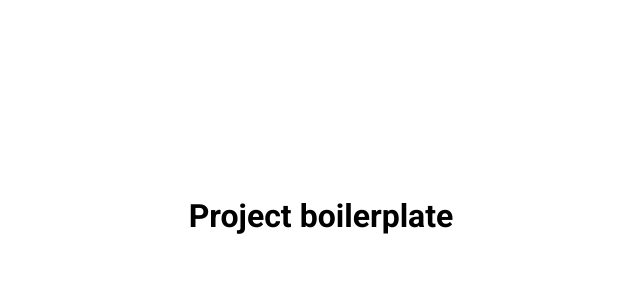
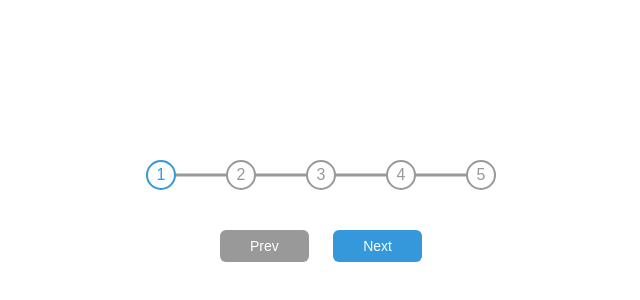
Before and after one commit to techhadera/Projects50, a plain HTML site: page index.html in a window 1280 px wide. Shown: the part 184-484 px from the top of the page, without its empty margins (319-959 px from the left). Drawn offline with Linux system fonts and the light colour scheme; a web font is replaced by a local one.

Commit message:
feat: task completed

```diff
--- a/index.html
+++ b/index.html
@@ -9,10 +9,23 @@
       href="https://cdnjs.cloudflare.com/ajax/libs/font-awesome/5.15.4/css/all.min.css"
     />
     <link rel="stylesheet" href="style.css" />
-    <title>Project boilerplate</title>
+    <title>Progress steps</title>
   </head>
   <body>
-    <h1>Project boilerplate</h1>
+    <main class="root">
+      <div class="progress-container">
+        <div class="progress-bar" id="progressBar"></div>
+        <div class="digit digit_active">1</div>
+        <div class="digit">2</div>
+        <div class="digit">3</div>
+        <div class="digit">4</div>
+        <div class="digit">5</div>
+      </div>
+      <div class="buttons">
+        <button class="button button-prev" disabled id="btnPrev">Prev</button>
+        <button class="button button-next" id="btnNext">Next</button>
+      </div>
+    </main>
 
     <script src="script.js"></script>
   </body>
--- a/script.js
+++ b/script.js
@@ -0,0 +1,42 @@
+const btnPrev = document.getElementById("btnPrev");
+const btnNext = document.getElementById("btnNext");
+const progressBar = document.getElementById("progressBar");
+const digits = document.querySelectorAll(".digit");
+
+let counter = 0;
+
+btnNext.addEventListener("click", () => {
+  if (counter < digits.length - 1) {
+    counter++;
+    updateState();
+  }
+});
+
+btnPrev.addEventListener("click", () => {
+  if (counter > 0) {
+    counter--;
+    updateState();
+  }
+});
+
+function updateState() {
+  progressBar.style.width = counter * (1 / (digits.length - 1)) * 100 + "%";
+
+  for (let i = 0; i < digits.length; i++) {
+    if (i <= counter) {
+      digits[i].classList.add("digit_active");
+    } else {
+      digits[i].classList.remove("digit_active");
+    }
+  }
+
+  if (counter === digits.length - 1) {
+    btnNext.disabled = true;
+  } else if (counter === 0) {
+    btnNext.disabled = false;
+    btnPrev.disabled = true;
+  } else {
+    btnNext.disabled = false;
+    btnPrev.disabled = false;
+  }
+}
--- a/style.css
+++ b/style.css
@@ -1,4 +1,4 @@
-@import url("https://fonts.googleapis.com/css2?family=Roboto:wght@400;700&display=swap");
+@import url("https://fonts.googleapis.com/css2?family=Muli&display=swap");
 
 * {
   box-sizing: border-box;
@@ -12,5 +12,90 @@ body {
   justify-content: center;
   height: 100vh;
   overflow: hidden;
-  font-family: "Roboto", sans-serif;
+  font-family: "Muli", sans-serif;
 }
+
+.root {
+  display: flex;
+  flex-direction: column;
+  align-items: center;
+}
+
+.progress-container {
+  position: relative;
+  display: flex;
+  justify-content: space-between;
+  max-width: 100%;
+  width: 350px;
+}
+
+.progress-container::before {
+  content: "";
+  position: absolute;
+  top: 50%;
+  left: 0;
+  height: 3px;
+  width: 100%;
+  z-index: -1;
+  transform: translateY(-50%);
+  background-color: #999;
+}
+
+.progress-bar {
+  position: absolute;
+  top: 50%;
+  left: 0;
+  height: 3px;
+  width: 0%;
+  z-index: -1;
+  transform: translateY(-50%);
+  background-color: #3498db;
+  transition: 0.4s ease;
+}
+
+.buttons {
+  margin-top: 30px;
+}
+
+.digit {
+  display: flex;
+  align-items: center;
+  justify-content: center;
+  width: 30px;
+  height: 30px;
+  border: 2px solid #999;
+  border-radius: 100%;
+  background-color: white;
+  text-align: center;
+  color: #999;
+}
+
+.digit_active {
+  border: 2px solid #3498db;
+  color: #3498db;
+}
+
+.button {
+  padding: 8px 30px;
+  margin: 10px;
+  font-family: inherit;
+  font-size: 14px;
+  color: #fff;
+  background-color: #3498db;
+  border: 0;
+  border-radius: 6px;
+  cursor: pointer;
+}
+
+.button:active {
+  transform: scale(0.98);
+}
+
+.button:focus {
+  outline: 0;
+}
+
+.button:disabled {
+  background-color: #999;
+  cursor: not-allowed;
+}
```
